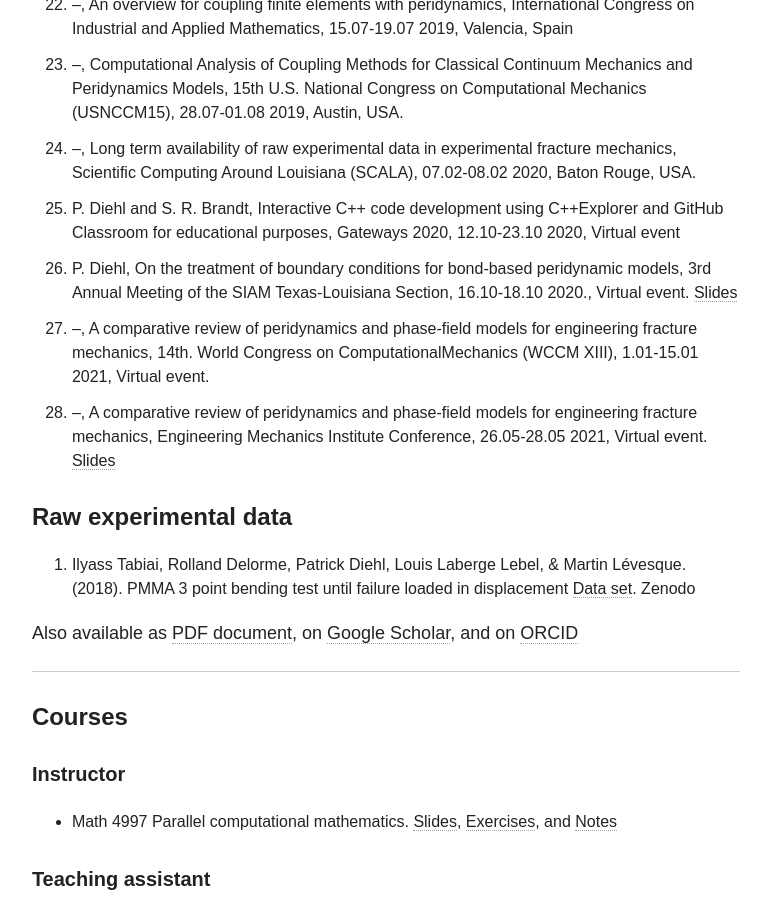
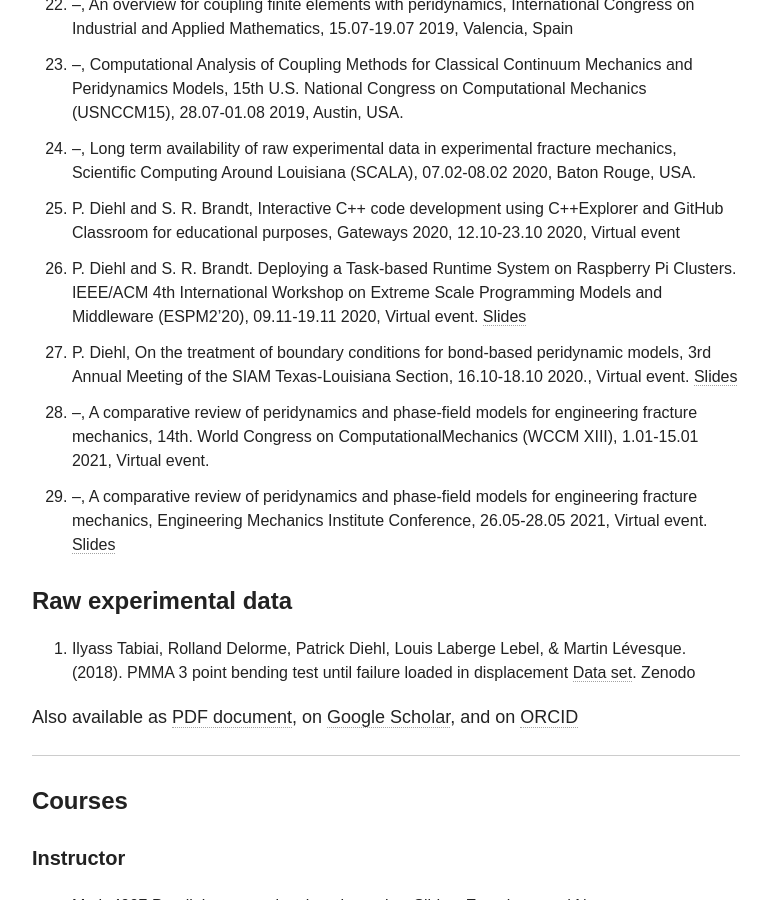
Before and after one commit to diehlpk/diehlpk.github.io, a Jekyll site: the page built from cv/index.md, in a window 1280 px wide and 900 px high, scrolled down 7829 px. Shown: the whole window, without its empty margins (254-1022 px from the left). Built offline with Jekyll 4.4.1, drawn with Linux system fonts in a browser that asks for light colours; nearby versions of some CDN libraries; some web fonts are replaced.

Commit message:
Update CV

```diff
--- a/cv/index.md
+++ b/cv/index.md
@@ -208,9 +208,10 @@ Congress for Theoretical and Applied Mechanics, 04.06-09.06 2018, Rosemont, US.
 (USNCCM15), 28.07-01.08 2019, Austin, USA.
 24. --, Long term availability of raw experimental data in experimental fracture mechanics, Scientific Computing Around Louisiana (SCALA), 07.02-08.02 2020, Baton Rouge, USA.
 25. P. Diehl and S. R. Brandt, Interactive C++ code development using C++Explorer and GitHub Classroom for educational purposes, Gateways 2020, 12.10-23.10 2020, Virtual event
-26. P. Diehl, On the treatment of boundary conditions for bond-based peridynamic models, 3rd Annual Meeting of the SIAM Texas-Louisiana Section, 16.10-18.10 2020., Virtual event. [Slides](https://www.slideshare.net/PatrickDiehl3/on-the-treatment-of-boundary-conditions-for-bondbased-peridynamic-models)
-27. --, A comparative review of peridynamics and phase-field models for engineering fracture mechanics, 14th. World Congress on ComputationalMechanics (WCCM XIII), 1.01-15.01 2021, Virtual event.
-28. --, A comparative review of peridynamics and phase-field models for engineering fracture mechanics, Engineering Mechanics Institute Conference, 26.05-28.05 2021, Virtual event. [Slides](https://www.slideshare.net/PatrickDiehl3/emi-2021-a-comparative-review-of-peridynamics-and-phasefield-models-for-engineering-fracture-mechanics)
+26. P. Diehl and S. R. Brandt. Deploying a Task-based Runtime System on Raspberry Pi Clusters. IEEE/ACM 4th International Workshop on Extreme Scale Programming Models and Middleware (ESPM2’20), 09.11-19.11 2020, Virtual event. [Slides](https://www.slideshare.net/PatrickDiehl3/deploying-a-taskbased-runtime-system-on-raspberry-pi-clusters)
+27. P. Diehl, On the treatment of boundary conditions for bond-based peridynamic models, 3rd Annual Meeting of the SIAM Texas-Louisiana Section, 16.10-18.10 2020., Virtual event. [Slides](https://www.slideshare.net/PatrickDiehl3/on-the-treatment-of-boundary-conditions-for-bondbased-peridynamic-models)
+28. --, A comparative review of peridynamics and phase-field models for engineering fracture mechanics, 14th. World Congress on ComputationalMechanics (WCCM XIII), 1.01-15.01 2021, Virtual event.
+29. --, A comparative review of peridynamics and phase-field models for engineering fracture mechanics, Engineering Mechanics Institute Conference, 26.05-28.05 2021, Virtual event. [Slides](https://www.slideshare.net/PatrickDiehl3/emi-2021-a-comparative-review-of-peridynamics-and-phasefield-models-for-engineering-fracture-mechanics)
 
 #### Raw experimental data
 1. Ilyass Tabiai, Rolland Delorme, Patrick Diehl, Louis Laberge Lebel, & Martin Lévesque. (2018). PMMA 3 point bending test until failure loaded in displacement [Data set](http://doi.org/10.5281/zenodo.1172068). Zenodo
```
